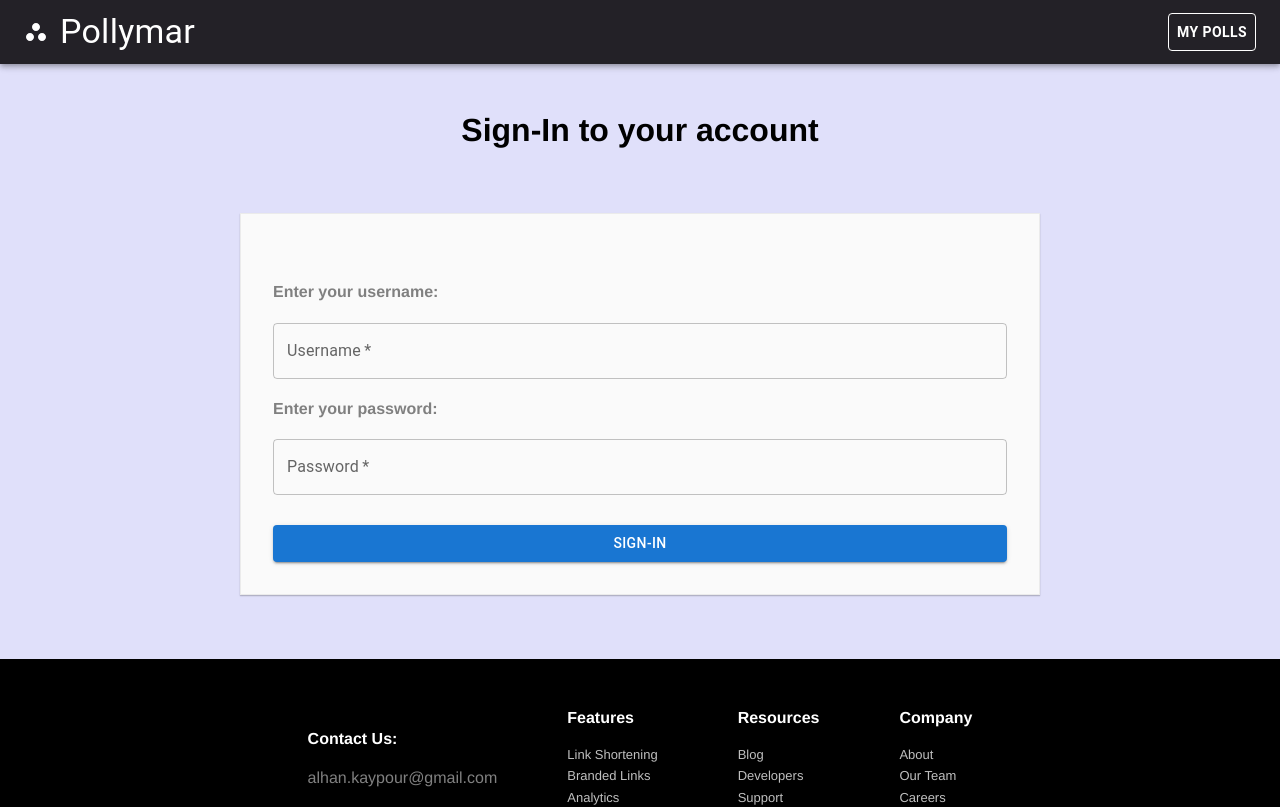
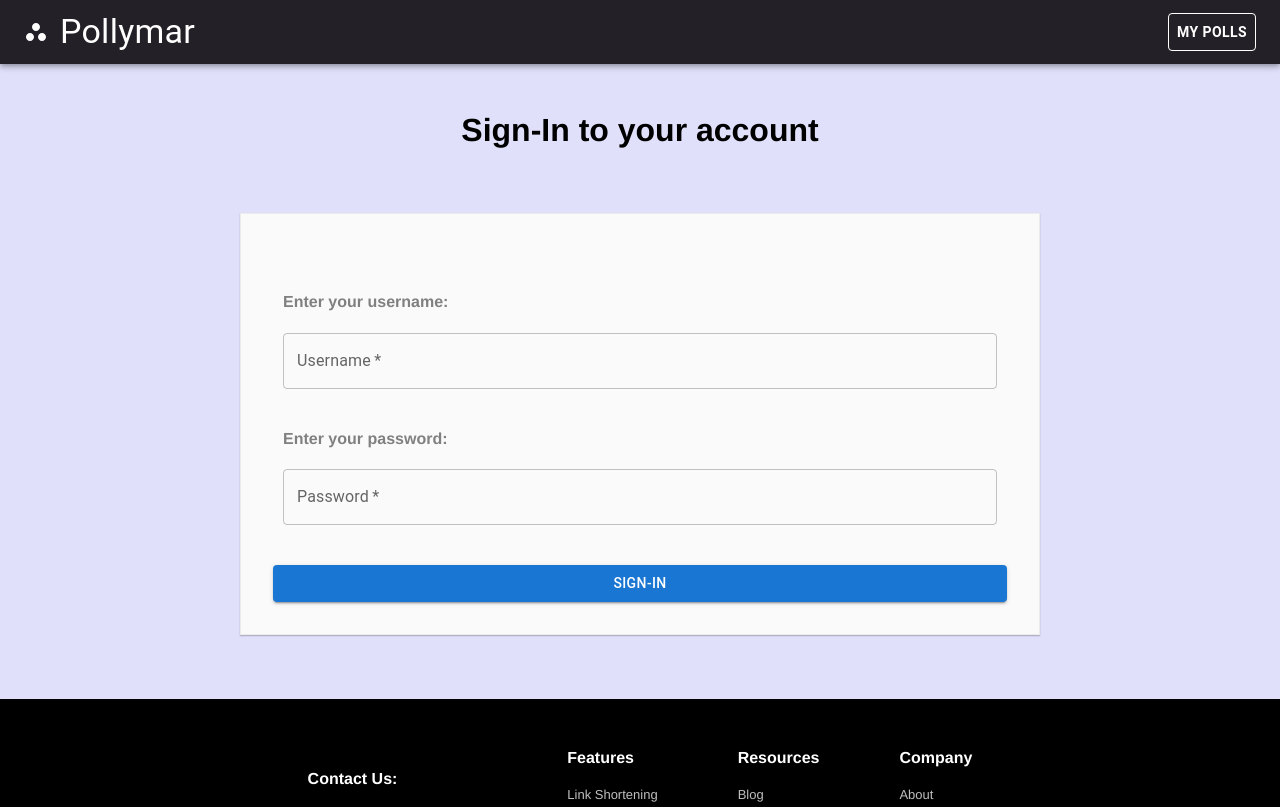
Before and after one commit to AlhaN-K/Poll-Front-End, a React (Create React App) app: page /signin in a window 1280 px wide. Shown: the top 807 px of the page. Built offline with nearby package versions, Linux system fonts and the light colour scheme; no server answers.

Commit message:
few lines changed

```diff
--- a/src/components/HomePage/HomePage.js
+++ b/src/components/HomePage/HomePage.js
@@ -1,8 +1,9 @@
 import "./HomePage.css";
 import poll from "../../imgs/poll.svg";
-import { Link } from "react-router-dom";
+import { useNavigate } from "react-router-dom";
 
 const Home = () => {
+  const navigate = useNavigate();
   return (
     <>
       <main className="main">
@@ -14,11 +15,10 @@ const Home = () => {
               Pollymar let you send people a set of times and see which one
               works best for your event.
             </p>
-            <Link to={"/createPoll"} style={{ color: "white" }}>
-              <a href="#url-shorten-form" className="btn btn-lg">
-                Create Poll
-              </a>
-            </Link>
+
+            <div className="btn btn-lg" onClick={() => navigate("createPoll")}>
+              Create Poll
+            </div>
           </div>
           <div className="landing-image">
             <img src={poll} alt="poll Illustration" />
--- a/src/components/Sign-In/SignIn.css
+++ b/src/components/Sign-In/SignIn.css
@@ -10,7 +10,7 @@ body {
 
 .header {
   text-align: center;
-  margin-top: 4em;
+  margin-top: 2em;
 }
 
 h1 {
@@ -24,17 +24,22 @@ h4 {
 
 form {
   width: 800px;
-  margin: 4em auto;
-  padding: 3em 2em 2em 2em;
+  margin: 2em auto;
+  padding: 2em 2em 2em 2em;
   background: #fafafa;
   border: 1px solid #ebebeb;
   box-shadow: rgba(0, 0, 0, 0.14902) 0px 1px 1px 0px,
     rgba(0, 0, 0, 0.09804) 0px 1px 2px 0px;
 }
 
-.group {
+.group-Input {
   position: relative;
-  margin-bottom: 40px;
+  padding: 10px;
+}
+.inputError {
+  color: red;
+  font-size: small;
+  margin-left: 10px;
 }
 
 @media (max-width: 992px) {
```
